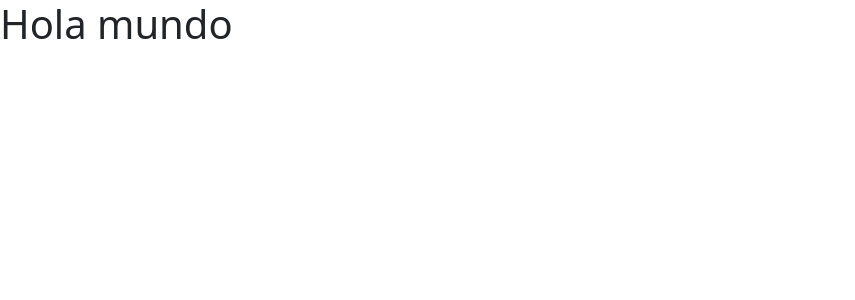
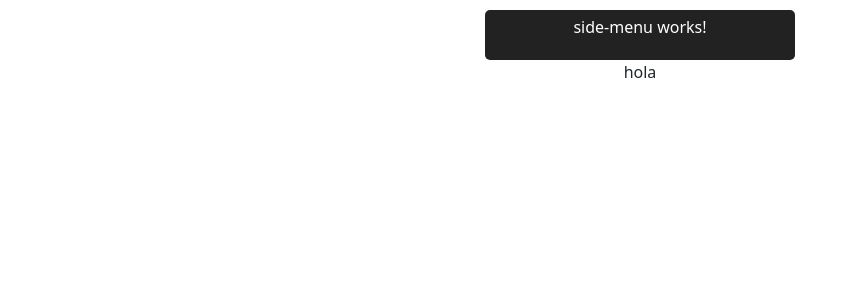
Before and after one commit to EmmaG2/formularyApp, an Angular app: page / in a window 1280 px wide. Shown: the top 300 px of the page, without its empty margins (0-855 px from the left). Built offline with nearby package versions, Linux system fonts and the light colour scheme.

Commit message:
some configurations

```diff
--- a/src/app/app-routing.module.ts
+++ b/src/app/app-routing.module.ts
@@ -1,7 +1,16 @@
 import { NgModule } from '@angular/core';
 import { RouterModule, Routes } from '@angular/router';
 
-const routes: Routes = [];
+const routes: Routes = [
+  {
+    path: 'reactive',
+    loadChildren: () => import('./reactive/reactive.module').then( m => m.ReactiveModule)
+  },
+  {
+    path: 'template',
+    loadChildren: () => import('./template/template.module').then( m => m.TemplateModule)
+  }
+];
 
 @NgModule({
   imports: [
--- a/src/app/app.component.css
+++ b/src/app/app.component.css
@@ -0,0 +1,7 @@
+.flex-container {
+  display: flex;
+  justify-content: center;
+  align-items: center;
+  flex-wrap: wrap;
+  text-align: center;
+}
--- a/src/app/app.component.html
+++ b/src/app/app.component.html
@@ -1 +1,7 @@
-<h1>Hola mundo</h1>
+<section class="flex-container">
+  <article class="flex-item">
+    <app-side-menu class="flex-item"></app-side-menu>
+    <span>hola</span>
+    <router-outlet class="flex-item"></router-outlet>
+  </article>
+</section>
--- a/src/app/app.module.ts
+++ b/src/app/app.module.ts
@@ -3,6 +3,7 @@ import { BrowserModule } from '@angular/platform-browser';
 
 import { AppRoutingModule } from './app-routing.module';
 import { AppComponent } from './app.component';
+import { SharedModule } from './shared/shared.module';
 
 @NgModule({
   declarations: [
@@ -10,7 +11,8 @@ import { AppComponent } from './app.component';
   ],
   imports: [
     BrowserModule,
-    AppRoutingModule
+    AppRoutingModule,
+    SharedModule
   ],
   providers: [],
   bootstrap: [AppComponent]
--- a/src/styles.css
+++ b/src/styles.css
@@ -1 +1,4 @@
 /* You can add global styles to this file, and also import other style files */
+html, body {
+  margin: 5px;
+}
```
